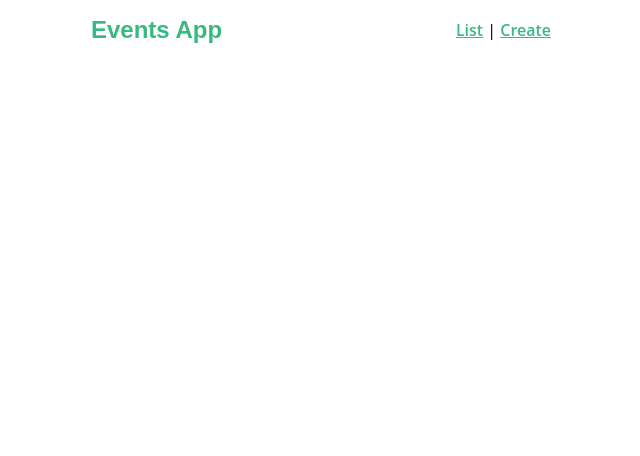
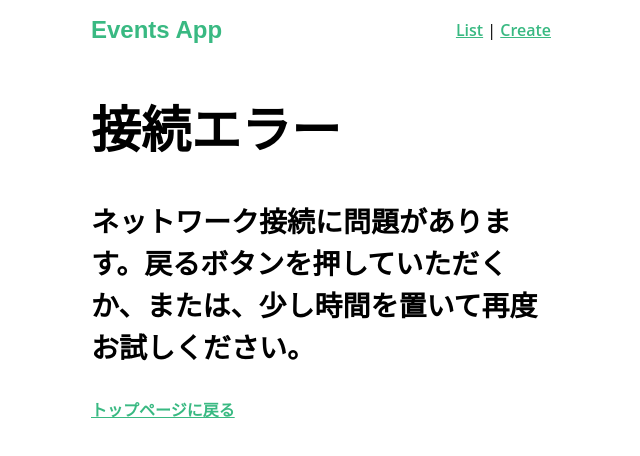
Before and after one commit to junpeko5/vue_events_app, a Vue app: page /network-issue in a window 1280 px wide. Shown: the top 456 px of the page, without its empty margins (319-959 px from the left). Built offline with nearby package versions, Linux system fonts and the light colour scheme.

Commit message:
エラーページの追加

```diff
--- /dev/null
+++ b/src/components/NotFound.vue
@@ -0,0 +1,17 @@
+<template>
+  <div>
+    <h1>おっと。</h1>
+    <h3>{{ resource }} ページが存在しません。</h3>
+    <router-link :to="{ name: 'event-list' }"> ホームに戻る </router-link>
+  </div>
+</template>
+<script>
+export default {
+  props: {
+    resource: {
+      type: String,
+      required: false,
+    },
+  },
+};
+</script>
--- a/src/router/index.js
+++ b/src/router/index.js
@@ -3,6 +3,8 @@ import VueRouter from "vue-router";
 import EventCreate from "@/views/EventCreate";
 import EventList from "@/views/EventList";
 import EventShow from "@/views/EventShow";
+import NotFound from "@/components/NotFound";
+import NetworkIssue from "@/views/NetworkIssue";
 import store from "@/store";
 
 Vue.use(VueRouter);
@@ -25,11 +27,33 @@ const routes = [
     component: EventShow,
     props: true,
     beforeEnter(routeTo, routeFrom, next) {
-      store.dispatch("event/fetchEvent", routeTo.params.id).then((event) => {
-        routeTo.params.event = event;
-        next();
-      });
+      store
+        .dispatch("event/fetchEvent", routeTo.params.id)
+        .then((event) => {
+          routeTo.params.event = event;
+          next();
+        })
+        .catch((err) => {
+          console.log(err.response);
+          if (err.response && err.response.status === 404) {
+            console.log("here");
+            next({ name: "404", params: { resource: "イベント" } });
+            return;
+          }
+          next({ name: "network-issue" });
+        });
     },
+  },
+  {
+    path: "/404",
+    name: "404",
+    component: NotFound,
+    props: true,
+  },
+  {
+    path: "/network-issue",
+    name: "network-issue",
+    component: NetworkIssue,
   },
 ];
 
--- a/src/views/EventList.vue
+++ b/src/views/EventList.vue
@@ -32,6 +32,9 @@ function getPageEvents(routeTo, next) {
     .then(() => {
       routeTo.params.page = currentPage;
       next();
+    })
+    .catch(() => {
+      next({ name: "network-issue" });
     });
 }
 export default {
--- /dev/null
+++ b/src/views/NetworkIssue.vue
@@ -0,0 +1,15 @@
+<template>
+  <div>
+    <h1>接続エラー</h1>
+    <h3>
+      ネットワーク接続に問題があります。戻るボタンを押していただくか、または、少し時間を置いて再度お試しください。
+    </h3>
+    <router-link :to="{ name: 'event-list' }">トップページに戻る</router-link>
+  </div>
+</template>
+
+<script>
+export default {};
+</script>
+
+<style></style>
```
